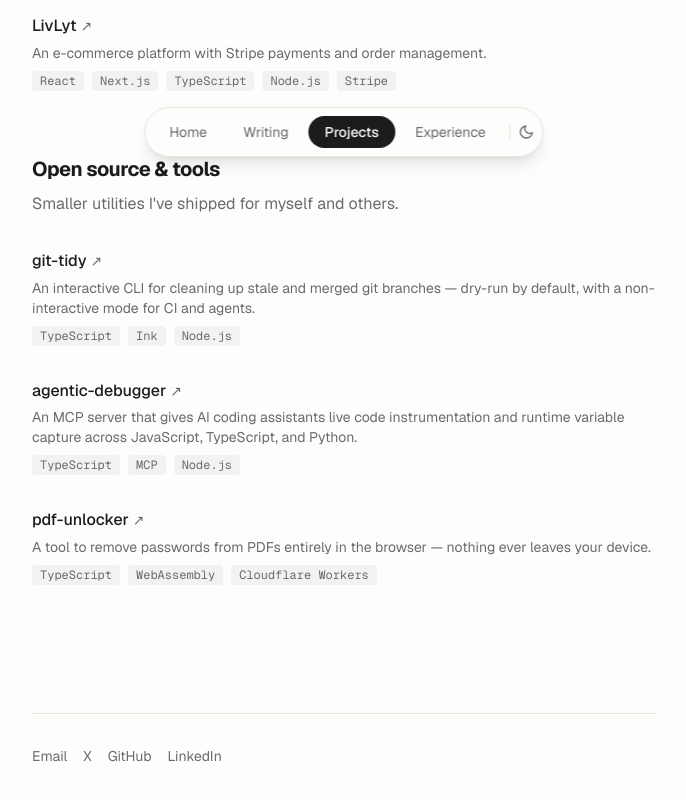
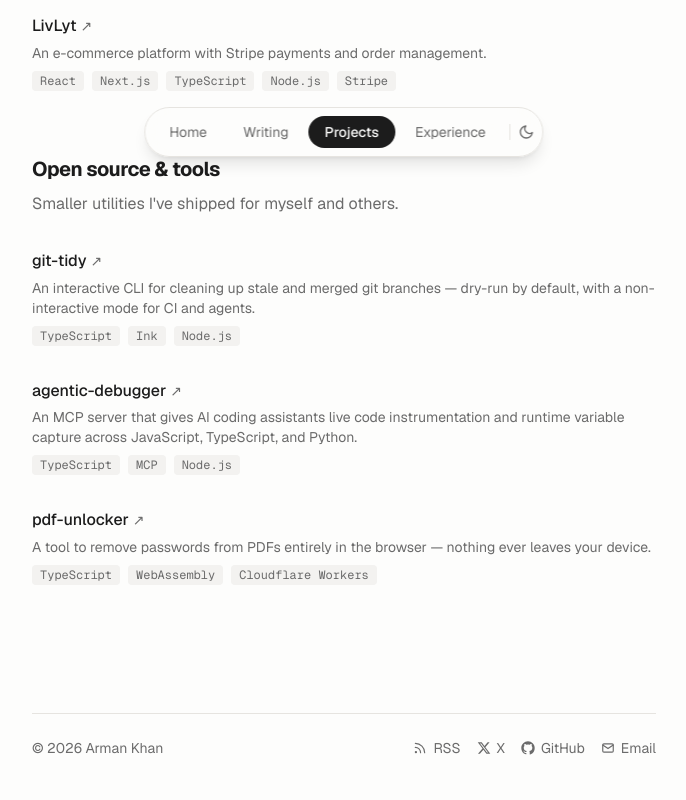
Before and after one commit to iarmankhan/my-site-2.0, a Next.js app: page /projects in a window 1280 px wide. Shown: the part 619-1419 px from the top of the page, without its empty margins (296-982 px from the left). Built offline with nearby package versions, Linux system fonts and the light colour scheme.

Commit message:
Feat: Improve site structure and content sourcing
Updates sitemap generation to use the latest published date from essays.
Also refactors page components to handle series navigation contextually
and improves SEO metadata for all essays.

```diff
--- a/content/essays/git-tidy.mdx
+++ b/content/essays/git-tidy.mdx
@@ -1,13 +1,17 @@
 ---
 title: "I built a thing to delete dead git branches"
+seoTitle: "git-tidy: A Safe CLI for Cleaning Up Stale Git Branches"
 slug: git-tidy
 date: 2026-06-17
 description: "git-tidy: a small CLI for cleaning up stale branches. I used it to clear 449 dead ones across three repos."
+seoDescription: "git-tidy is a small CLI for safely cleaning up stale Git branches with dry-run output, protected branches, remote branch support, and JSON output for agents."
 featured: true
 draft: false
 ---
 
 One of my repos had 485 branches. Maybe 50 were alive. The rest were merged-and-forgotten features, dead spikes, and a few hundred `sync-main-to-dev-*` branches some automation kept spitting out and never cleaning up.
+
+> `git-tidy` is a small CLI that finds stale Git branches, previews what it would delete, protects important branches, and only deletes after you explicitly run it.
 
 Deleting them by hand is the kind of chore I'll avoid for months, partly because it's boring and partly because I'm scared of nuking a branch that had work I forgot about. So I made [git-tidy](https://www.npmjs.com/package/git-tidy-cli).
 
--- a/content/essays/reading-postgres-query-plans.mdx
+++ b/content/essays/reading-postgres-query-plans.mdx
@@ -1,13 +1,18 @@
 ---
 title: "Read the plan before you add an index"
+seoTitle: "How to Read Postgres EXPLAIN ANALYZE Before Adding an Index"
 slug: reading-postgres-query-plans
 date: 2026-06-27
 description: "Before adding an index, make Postgres show you what it actually did. The row estimate and buffer counts usually point at the fix faster than staring at the SQL."
+seoDescription: "Learn how to read Postgres EXPLAIN ANALYZE output before adding an index: row estimates, actual rows, loops, buffer hits, disk reads, and query plan shape."
+series: "Postgres index series"
 featured: true
 draft: false
 ---
 
 Slow queries usually don't look wrong. That's the trap.
+
+> Before adding an index, run `EXPLAIN (ANALYZE, BUFFERS)` and read the plan from the deepest scan upward. Compare estimated rows to actual rows, then follow buffer reads to find where Postgres is doing wasted work.
 
 The SQL returns the right rows. It's just getting them the expensive way. You can't see that by staring at the query, so you have to ask Postgres what it actually did. That's `EXPLAIN`, and it's the first thing I reach for before adding an index or rewriting anything.
 
--- a/content/essays/why-your-index-isnt-used.mdx
+++ b/content/essays/why-your-index-isnt-used.mdx
@@ -1,13 +1,18 @@
 ---
 title: "Wrap the column, lose the index"
+seoTitle: "Why Postgres Stops Using an Index When You Cast or Wrap a Column"
 slug: why-your-index-isnt-used
 date: 2026-07-02
 description: "A normal index stores column values. If your WHERE clause wraps the column in a cast, function, or bit of math, Postgres may have to compute that expression for every row instead of using the index."
+seoDescription: "Postgres may ignore an index when a WHERE clause casts, wraps, or transforms the indexed column. Keep the column bare, use range predicates, or create an expression index."
+series: "Postgres index series"
 featured: true
 draft: false
 ---
 
 You added the index. The query filters on that exact column. Somehow it still scans the whole table.
+
+> Postgres may ignore a normal index when your `WHERE` clause casts, wraps, or does math on the indexed column. Keep the column bare and move the work to the constant side, or create an expression index when the expression is the thing you actually query.
 
 This is more annoying than a missing index because it looks like it should work. The column is indexed. The `WHERE` clause mentions the column. Then the plan comes back with a `Seq Scan` and a `Filter`, and the index is just sitting there doing nothing.
 
--- a/next.config.ts
+++ b/next.config.ts
@@ -1,14 +1,27 @@
-import type { NextConfig } from "next"
+import type { NextConfig } from "next";
+import { build } from "velite";
 
-const isDev = process.argv.indexOf("dev") !== -1
-const isBuild = process.argv.indexOf("build") !== -1
+const isDev = process.argv.indexOf("dev") !== -1;
+const isBuild = process.argv.indexOf("build") !== -1;
 if (!process.env.VELITE_STARTED && (isDev || isBuild)) {
-  process.env.VELITE_STARTED = "1"
-  import("velite").then((m) => m.build({ watch: isDev, clean: !isDev }))
+  process.env.VELITE_STARTED = "1";
+  build({ watch: isDev, clean: !isDev });
 }
+
+const canonicalOrigin = "https://arman.wtf";
+const alternateHosts = ["armankhan.dev", "www.armankhan.dev", "www.arman.wtf"];
 
 const nextConfig: NextConfig = {
   reactStrictMode: true,
+
+  async redirects() {
+    return alternateHosts.map((host) => ({
+      source: "/:path*",
+      has: [{ type: "host", value: host }],
+      destination: `${canonicalOrigin}/:path*`,
+      permanent: true,
+    }));
+  },
 
   async headers() {
     return [
@@ -53,8 +66,8 @@ const nextConfig: NextConfig = {
           },
         ],
       },
-    ]
+    ];
   },
-}
+};
 
-export default nextConfig
+export default nextConfig;
--- a/src/components/footer.tsx
+++ b/src/components/footer.tsx
@@ -1,27 +1,101 @@
-const socials = [
-  { label: "Email", href: "mailto:work.armankhan@gmail.com" },
-  { label: "X", href: "https://x.com/codingwitharman" },
-  { label: "GitHub", href: "https://github.com/iarmankhan" },
-  { label: "LinkedIn", href: "https://linkedin.com/in/iarmankhan" },
+import type { ReactNode } from "react";
+import { siteConfig } from "@/lib/seo";
+
+const RssIcon = (
+  <svg
+    width="14"
+    height="14"
+    viewBox="0 0 24 24"
+    fill="none"
+    stroke="currentColor"
+    strokeWidth="2"
+    strokeLinecap="round"
+    strokeLinejoin="round"
+    aria-hidden
+  >
+    <path d="M4 11a9 9 0 0 1 9 9" />
+    <path d="M4 4a16 16 0 0 1 16 16" />
+    <circle cx="5" cy="19" r="1" />
+  </svg>
+);
+
+const XIcon = (
+  <svg
+    width="14"
+    height="14"
+    viewBox="0 0 24 24"
+    fill="currentColor"
+    aria-hidden
+  >
+    <path d="M18.244 2.25h3.308l-7.227 8.26 8.502 11.24h-6.66l-5.214-6.817L4.99 21.75H1.68l7.73-8.835L1.254 2.25H8.08l4.713 6.231zm-1.161 17.52h1.833L7.084 4.126H5.117z" />
+  </svg>
+);
+
+const GitHubIcon = (
+  <svg
+    width="14"
+    height="14"
+    viewBox="0 0 24 24"
+    fill="currentColor"
+    aria-hidden
+  >
+    <path d="M12 .5C5.73.5.5 5.73.5 12a11.5 11.5 0 0 0 7.86 10.92c.58.1.79-.25.79-.56v-2c-3.2.7-3.88-1.37-3.88-1.37-.53-1.34-1.29-1.7-1.29-1.7-1.05-.72.08-.7.08-.7 1.16.08 1.77 1.2 1.77 1.2 1.03 1.77 2.7 1.26 3.36.96.1-.75.4-1.26.73-1.55-2.56-.29-5.25-1.28-5.25-5.7 0-1.26.45-2.29 1.19-3.1-.12-.29-.52-1.46.11-3.05 0 0 .97-.31 3.18 1.18a11 11 0 0 1 5.8 0c2.2-1.49 3.17-1.18 3.17-1.18.63 1.59.23 2.76.11 3.05.74.81 1.19 1.84 1.19 3.1 0 4.43-2.69 5.41-5.26 5.69.41.36.78 1.08.78 2.18v3.23c0 .31.21.67.8.56A11.5 11.5 0 0 0 23.5 12C23.5 5.73 18.27.5 12 .5z" />
+  </svg>
+);
+
+const EmailIcon = (
+  <svg
+    width="14"
+    height="14"
+    viewBox="0 0 24 24"
+    fill="none"
+    stroke="currentColor"
+    strokeWidth="2"
+    strokeLinecap="round"
+    strokeLinejoin="round"
+    aria-hidden
+  >
+    <rect x="3" y="5" width="18" height="14" rx="2" />
+    <path d="m3 7 9 6 9-6" />
+  </svg>
+);
+
+const links: { label: string; href: string; icon: ReactNode }[] = [
+  { label: "RSS", href: "/feed.xml", icon: RssIcon },
+  { label: "X", href: siteConfig.author.twitterUrl, icon: XIcon },
+  { label: "GitHub", href: siteConfig.author.github, icon: GitHubIcon },
+  {
+    label: "Email",
+    href: `mailto:${siteConfig.author.email}`,
+    icon: EmailIcon,
+  },
 ];
 
 export function Footer() {
+  const year = new Date().getFullYear();
+
   return (
-    <footer className="border-t border-border pt-8 pb-20 mt-16">
+    <footer className="mt-16 flex flex-wrap items-center justify-between gap-3 border-t border-border pt-6 pb-28 text-sm text-foreground-muted">
+      <span>
+        © {year} {siteConfig.name}
+      </span>
       <div className="flex gap-4">
-        {socials.map((s) => (
-          <a
-            key={s.label}
-            href={s.href}
-            target={s.href.startsWith("mailto") ? undefined : "_blank"}
-            rel={
-              s.href.startsWith("mailto") ? undefined : "noopener noreferrer"
-            }
-            className="text-sm text-foreground-muted hover:text-accent transition-colors"
-          >
-            {s.label}
-          </a>
-        ))}
+        {links.map((link) => {
+          const isMail = link.href.startsWith("mailto");
+          const isInternal = link.href.startsWith("/");
+          return (
+            <a
+              key={link.label}
+              href={link.href}
+              target={isMail || isInternal ? undefined : "_blank"}
+              rel={isMail || isInternal ? undefined : "noopener noreferrer"}
+              className="flex items-center gap-1.5 hover:text-accent transition-colors"
+            >
+              {link.icon}
+              {link.label}
+            </a>
+          );
+        })}
       </div>
     </footer>
   );
```
Also changed, not shown: src/app/sitemap.ts (+44 -18 lines), src/app/writing/[slug]/page.tsx (+50 -5 lines), src/lib/content.ts (+19 -14 lines), velite.config.ts (+11 -8 lines).
